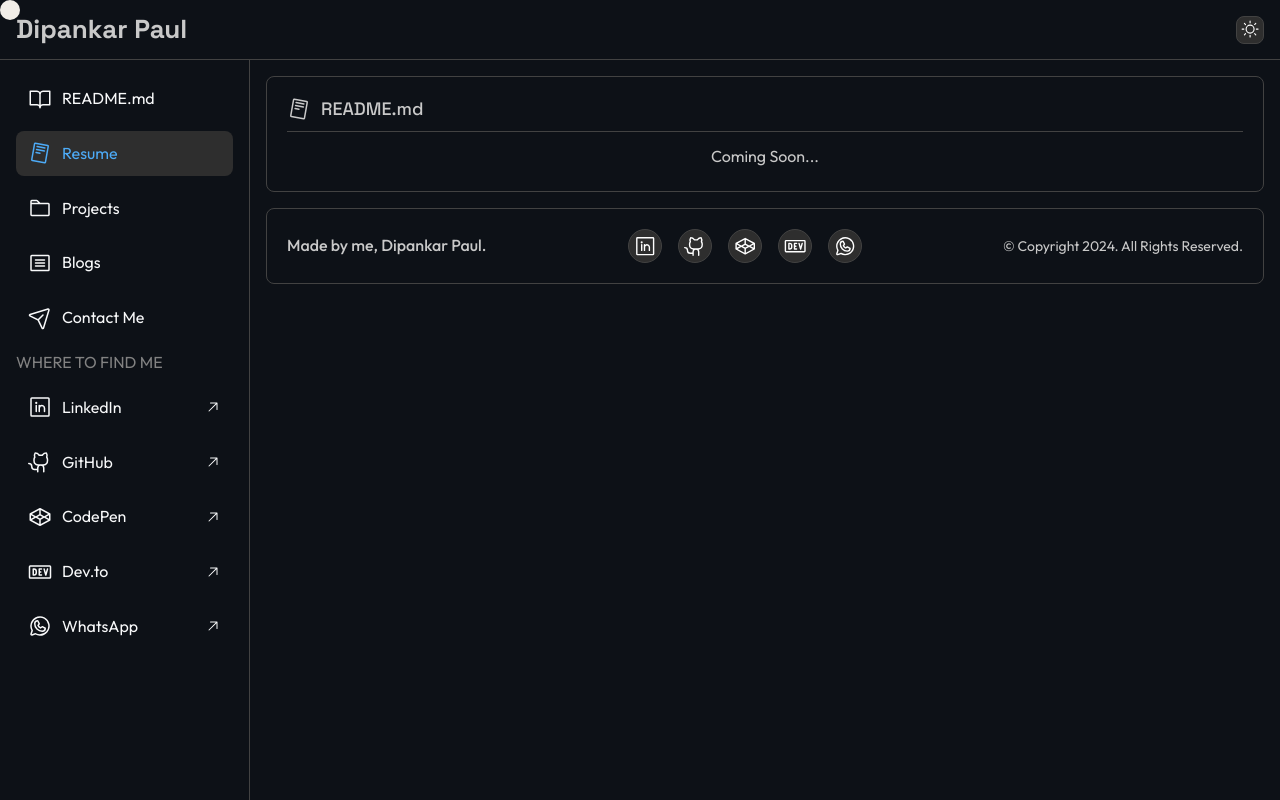
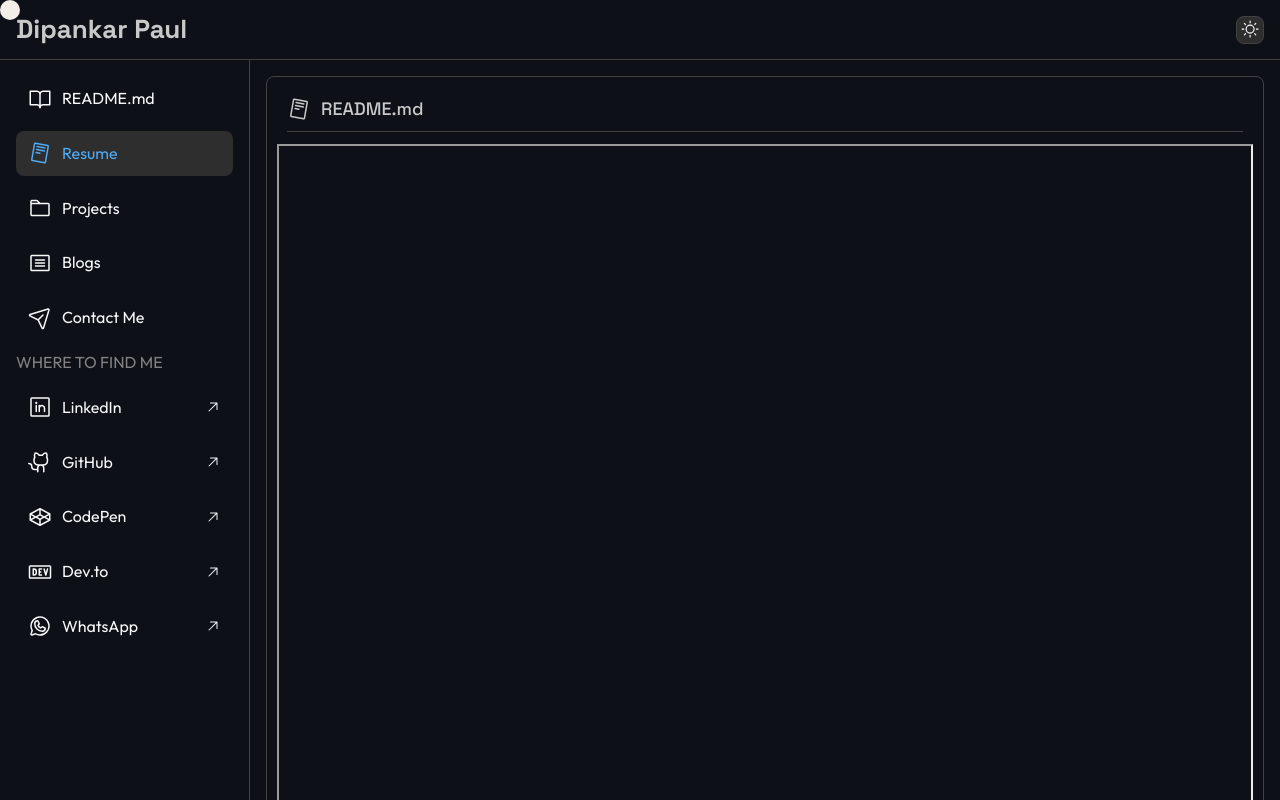
Before and after one commit to iamdipankarpaul/Dipankar-Paul-Portfolio-Website, a React (Vite) app: page /resume in a window 1280 px wide. Shown: the top 800 px of the page. Built offline with nearby package versions, Linux system fonts and the light colour scheme.

Commit message:
experimenting with view pdf with iframe

```diff
--- a/src/pages/ResumePage.jsx
+++ b/src/pages/ResumePage.jsx
@@ -21,8 +21,13 @@ const ResumePage = () => {
       {/* topbar */}
       <Topbar label="README.md" icon={<ReadCvLogo size={24} />} />
       {/* page content */}
-      <Box my="sm">
-        <Center>Coming Soon...</Center>
+      <Box my="sm" mih='100vh'>
+        {/* <Center>Coming Soon...</Center> */}
+        <iframe
+          src="/Dipankar-Paul-Resume_2024-05-13.pdf"
+          width="100%"
+          height="1200px"
+        />
       </Box>
     </Box>
   );
```
